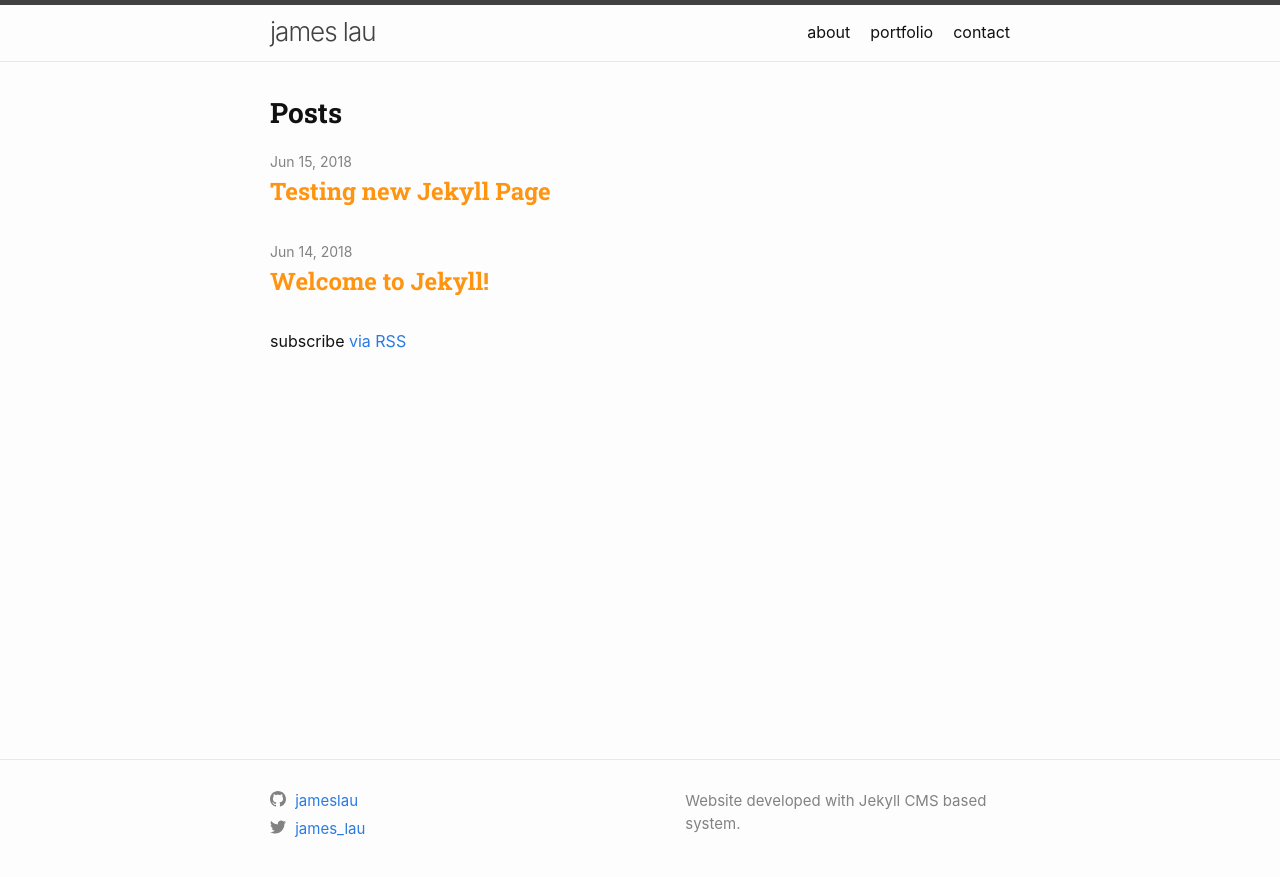
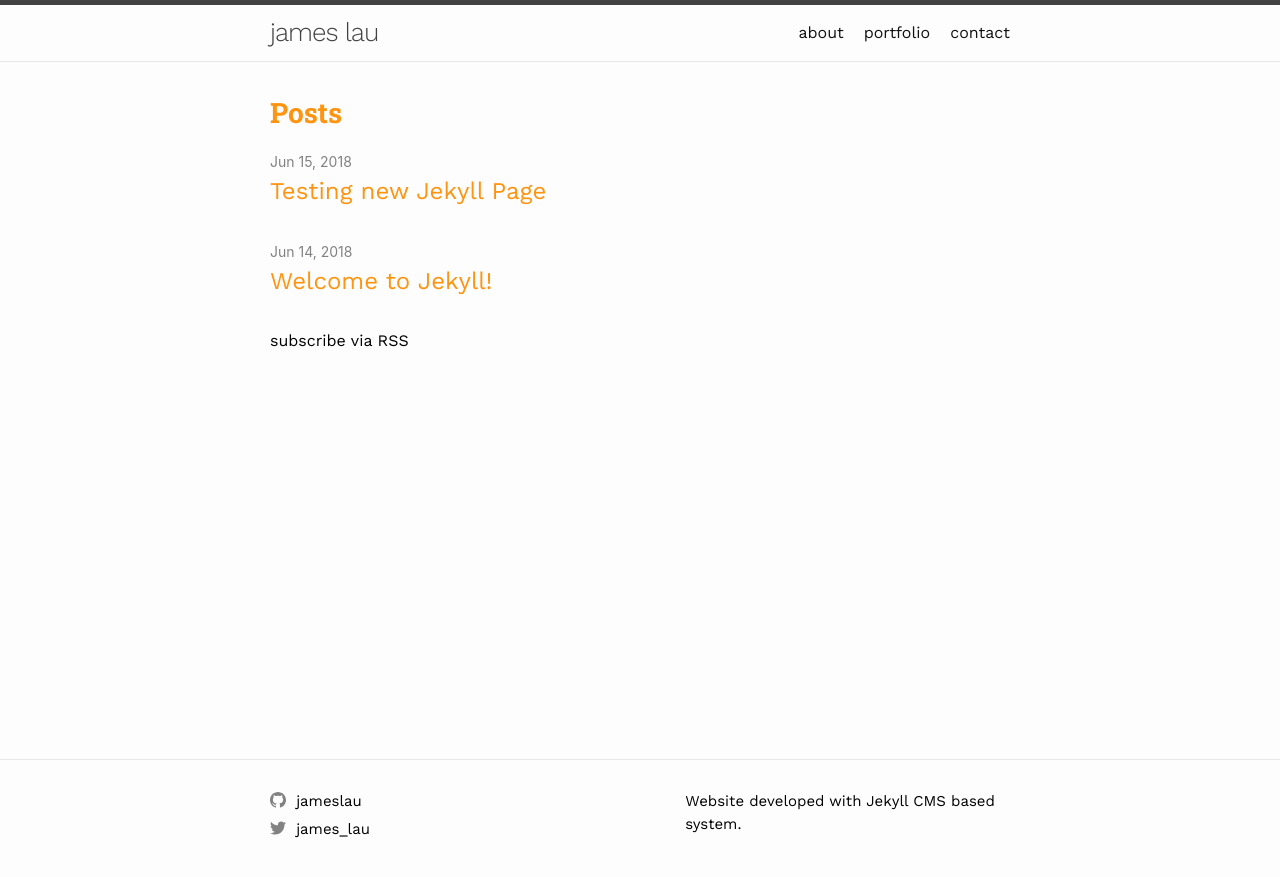
Before and after one commit to jameslau/jekyll-site-personal, a Jekyll site: the page built from index.md, in a window 1280 px wide. Shown: the top 877 px of the page. Built offline with Jekyll 4.4.1, drawn with Linux system fonts in a browser that asks for light colours.

Commit message:
adding typography scss file.

```diff
--- a/_includes/head.html
+++ b/_includes/head.html
@@ -7,6 +7,7 @@
   <link rel="stylesheet" href="{{ "/css/custom.css" | relative_url }}">
   <!-- <link href="{{ "/css/main.css" | prepend: site.baseurl }}?{{site.time | date: '%s%N'}}" rel="stylesheet"> -->
   <link href="https://fonts.googleapis.com/css?family=Roboto+Slab:700" rel="stylesheet">
+  <link href="https://fonts.googleapis.com/css?family=Work+Sans:200,300,400" rel="stylesheet">
   {%- feed_meta -%}
   {%- if jekyll.environment == 'production' and site.google_analytics -%}
     {%- include google-analytics.html -%}
--- /dev/null
+++ b/_sass/_typography.scss
@@ -0,0 +1,14 @@
+
+h1, h2, h3, h4 ,h5, h6 {
+	color: #FF9411;
+	font-family: 'Roboto Slab', serif !important;
+}
+
+a, p {
+	color: #000000;
+	font-family: 'Work Sans', sans-serif !important;
+}
+p.post-meta {
+	color: #CECDCB;
+	font-family: 'Work Sans', sans-serif !important;
+}
--- a/css/custom.scss
+++ b/css/custom.scss
@@ -3,3 +3,4 @@
 ---
 
 @import "base";
+@import "typography";
```
